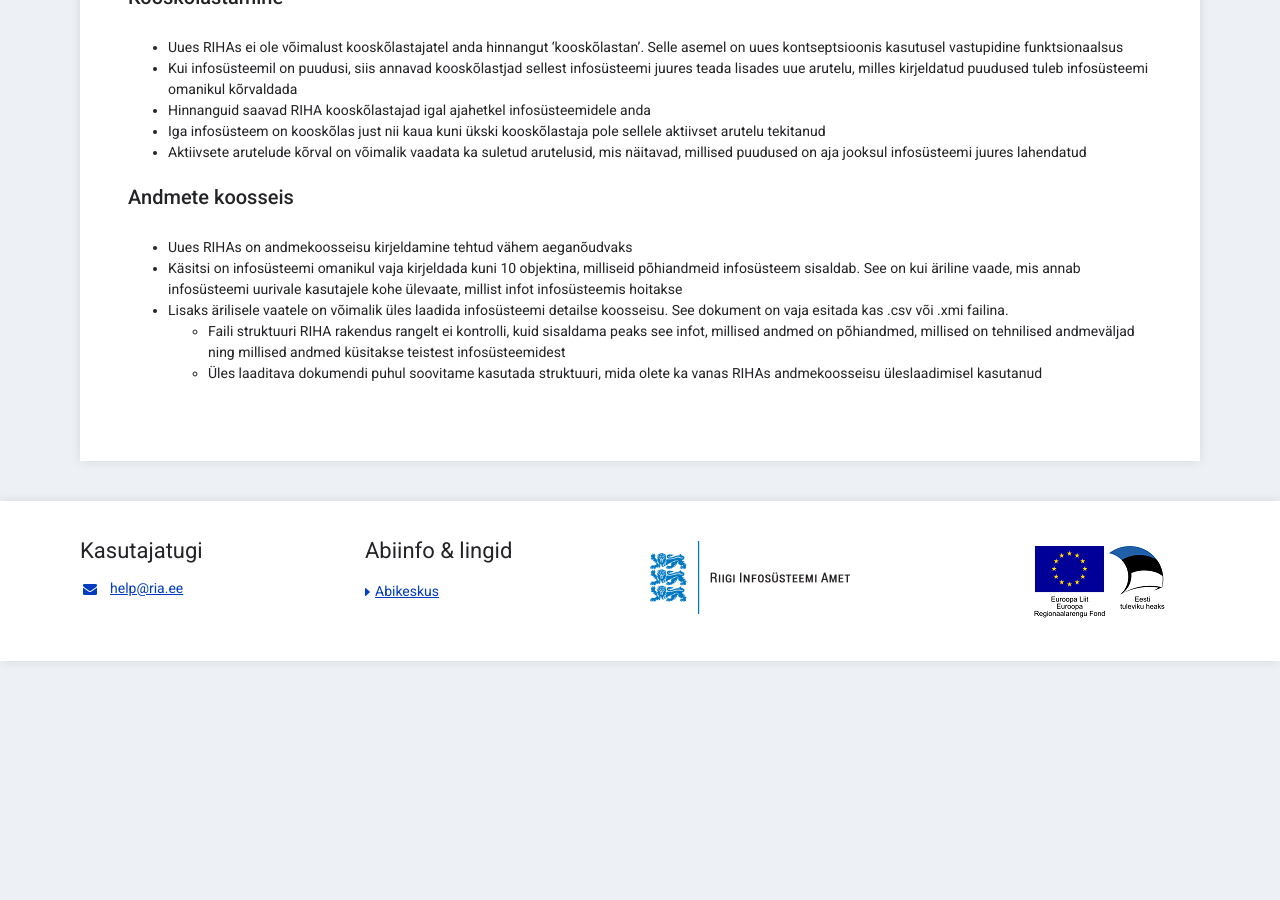
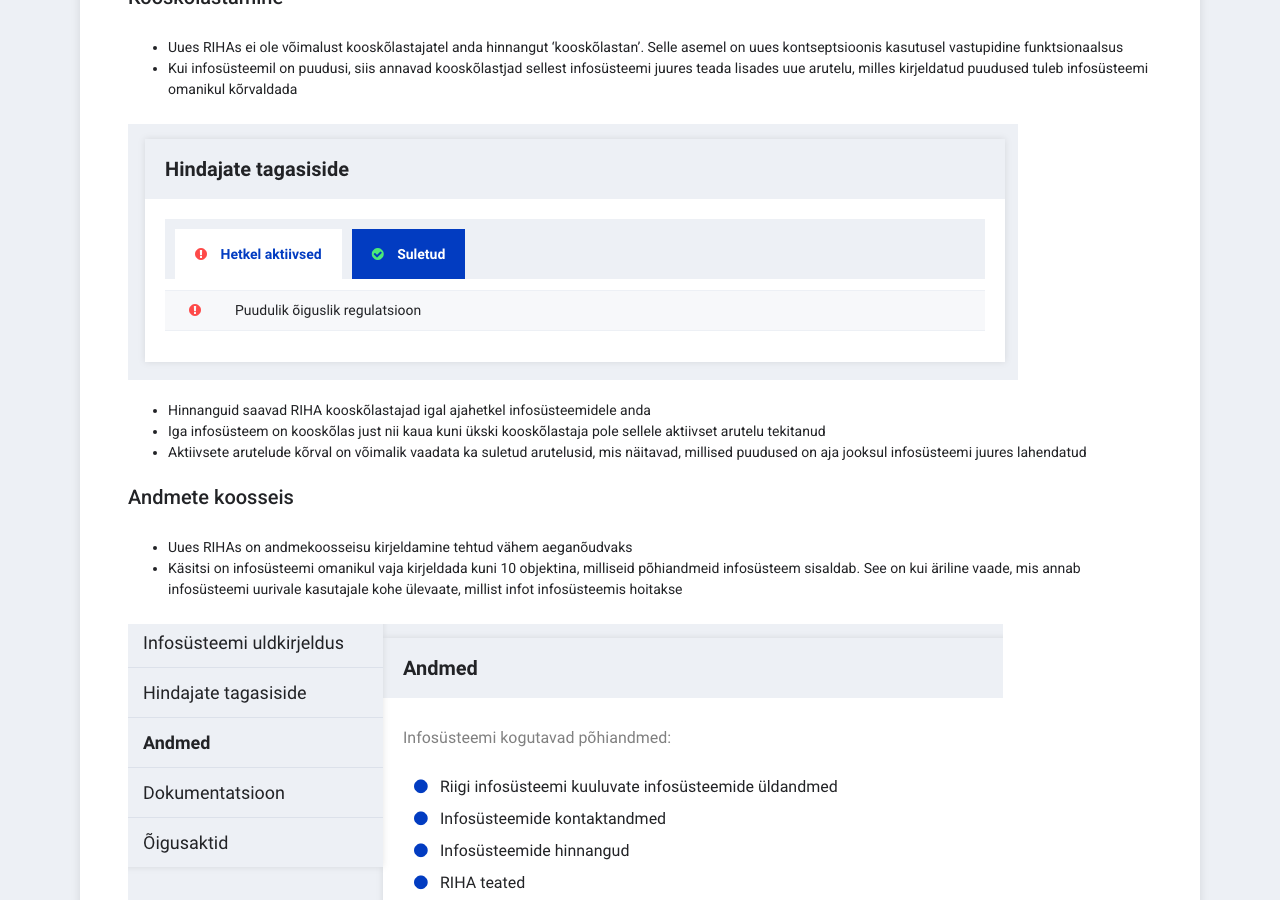
Before and after one commit to e-gov/RIHA-Help, a Jekyll site: the page built from docs/uus-riha.md, in a window 1280 px wide and 900 px high, scrolled down 1749 px. Built offline with Jekyll 4.4.1, drawn with Linux system fonts in a browser that asks for light colours; before the commit the page ends 2410 px from its top, so only the background shows below that.

Commit message:
Updated uus-riha.md with screenshots

```diff
--- a/docs/uus-riha.md
+++ b/docs/uus-riha.md
@@ -55,6 +55,9 @@ Infosüsteemide staatused ei kajastanud vanas RIHAs väga tihti infosüsteemi re
 
 - Uues RIHAs ei ole võimalust kooskõlastajatel anda hinnangut 'kooskõlastan'. Selle asemel on uues kontseptsioonis kasutusel vastupidine funktsionaalsus
 - Kui infosüsteemil on puudusi, siis annavad kooskõlastjad sellest infosüsteemi juures teada lisades uue arutelu, milles kirjeldatud puudused tuleb infosüsteemi omanikul kõrvaldada
+
+![Hindajate tagasiside](assets/images/data/hindajate-tagasiside.png "Hindajate tagasiside uues RIHAs")
+
 - Hinnanguid saavad RIHA kooskõlastajad igal ajahetkel infosüsteemidele anda
 - Iga infosüsteem on kooskõlas just nii kaua kuni ükski kooskõlastaja pole sellele aktiivset arutelu tekitanud
 - Aktiivsete arutelude kõrval on võimalik vaadata ka suletud arutelusid, mis näitavad, millised puudused on aja jooksul infosüsteemi juures lahendatud
@@ -62,7 +65,10 @@ Infosüsteemide staatused ei kajastanud vanas RIHAs väga tihti infosüsteemi re
 ### Andmete koosseis
 
 - Uues RIHAs on andmekoosseisu kirjeldamine tehtud vähem aeganõudvaks
-- Käsitsi on infosüsteemi omanikul vaja kirjeldada kuni 10 objektina, milliseid põhiandmeid infosüsteem sisaldab. See on kui äriline vaade, mis annab infosüsteemi uurivale kasutajele kohe ülevaate, millist infot infosüsteemis hoitakse
+- Käsitsi on infosüsteemi omanikul vaja kirjeldada kuni 10 objektina, milliseid põhiandmeid infosüsteem sisaldab. See on kui äriline vaade, mis annab infosüsteemi uurivale kasutajale kohe ülevaate, millist infot infosüsteemis hoitakse
+
+![Infosüsteemi andmete äriline vaade](assets/images/data/andmed-ylevaade.png "Infosüsteemi andmete äriline vaade")
+
 - Lisaks ärilisele vaatele on võimalik üles laadida infosüsteemi detailse koosseisu. See dokument on vaja esitada kas .csv või .xmi failina.
   - Faili struktuuri RIHA rakendus rangelt ei kontrolli, kuid sisaldama peaks see infot, millised andmed on põhiandmed, millised on tehnilised andmeväljad ning millised andmed küsitakse teistest infosüsteemidest
   - Üles laaditava dokumendi puhul soovitame kasutada struktuuri, mida olete ka vanas RIHAs andmekoosseisu üleslaadimisel kasutanud
```
Also changed, not shown: docs/assets/images/data/andmed-ylevaade.png (added), docs/assets/images/data/hindajate-tagasiside.png (added).
